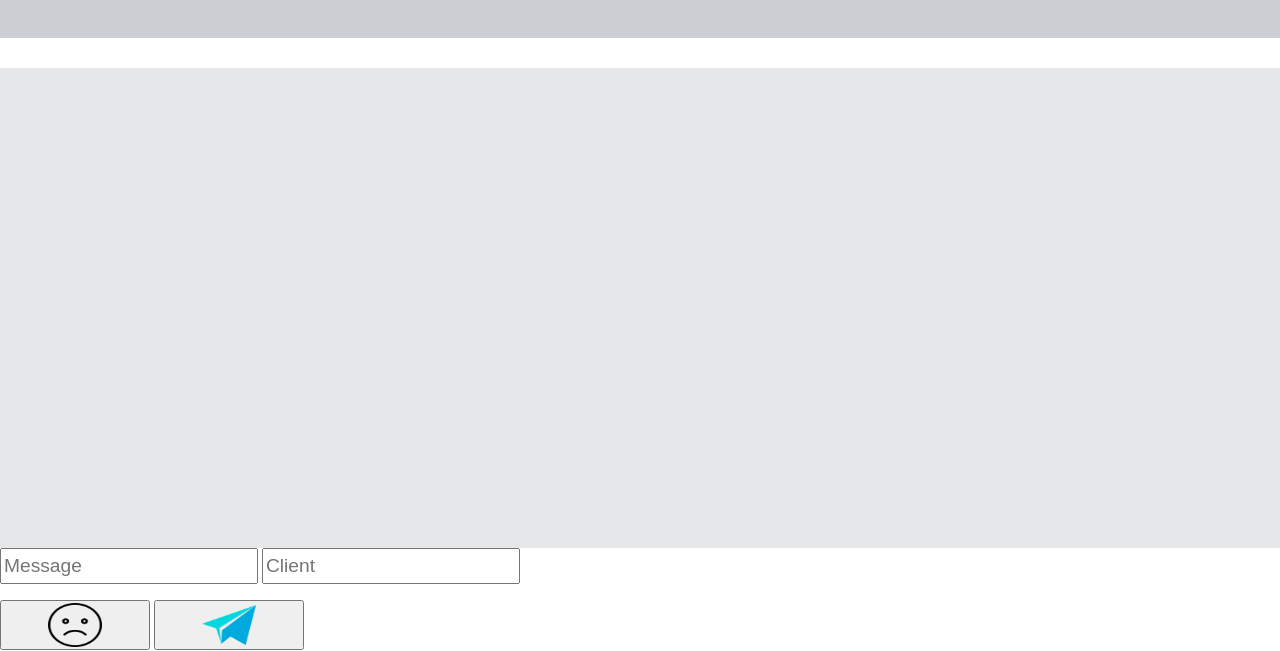
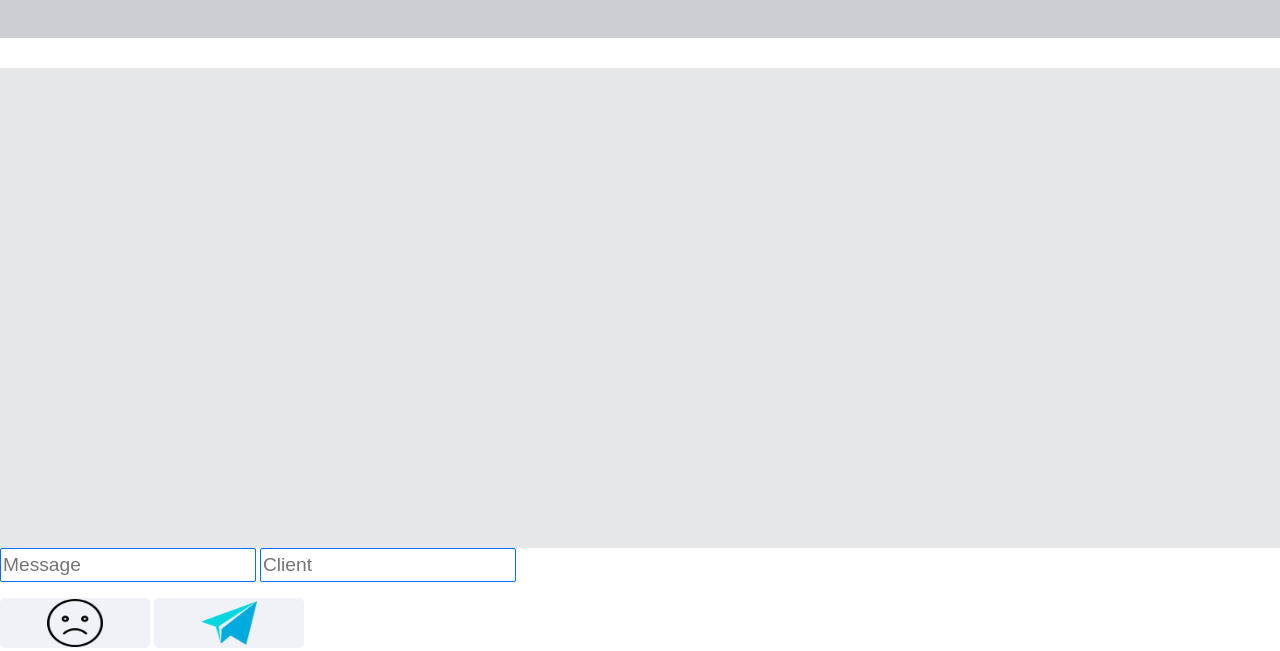
Before and after one commit to Mehdifi59/ChatApp, a plain HTML site: page index.html in a window 1280 px wide. Shown: the part 176-827 px from the top of the page. Drawn offline with Linux system fonts and the light colour scheme.

Commit message:
finaisons

```diff
--- a/css/index.css
+++ b/css/index.css
@@ -36,6 +36,13 @@ body{
 .buttons button{
     width: 150px;
     height: 50px;
+    border: none;
+    background-color: rgb(240, 242, 248);
+    border-radius: 5px;
+}
+
+.buttons button:hover{
+    cursor: pointer;
 }
 
 .chat_list{
@@ -43,3 +50,8 @@ body{
     font-size: 1.2em;
     display: block;
 }
+
+.input_message input{
+    border: 1px solid rgb(0, 110, 255);
+    border-radius: 2px;
+}
```
